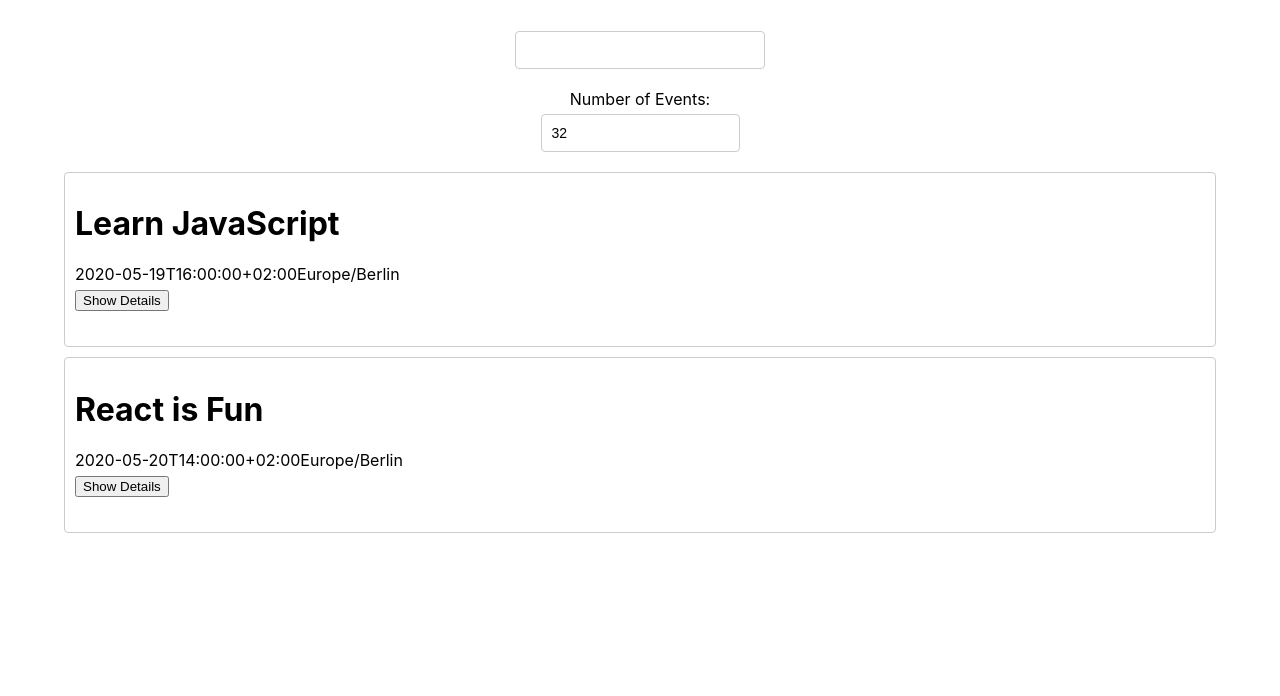
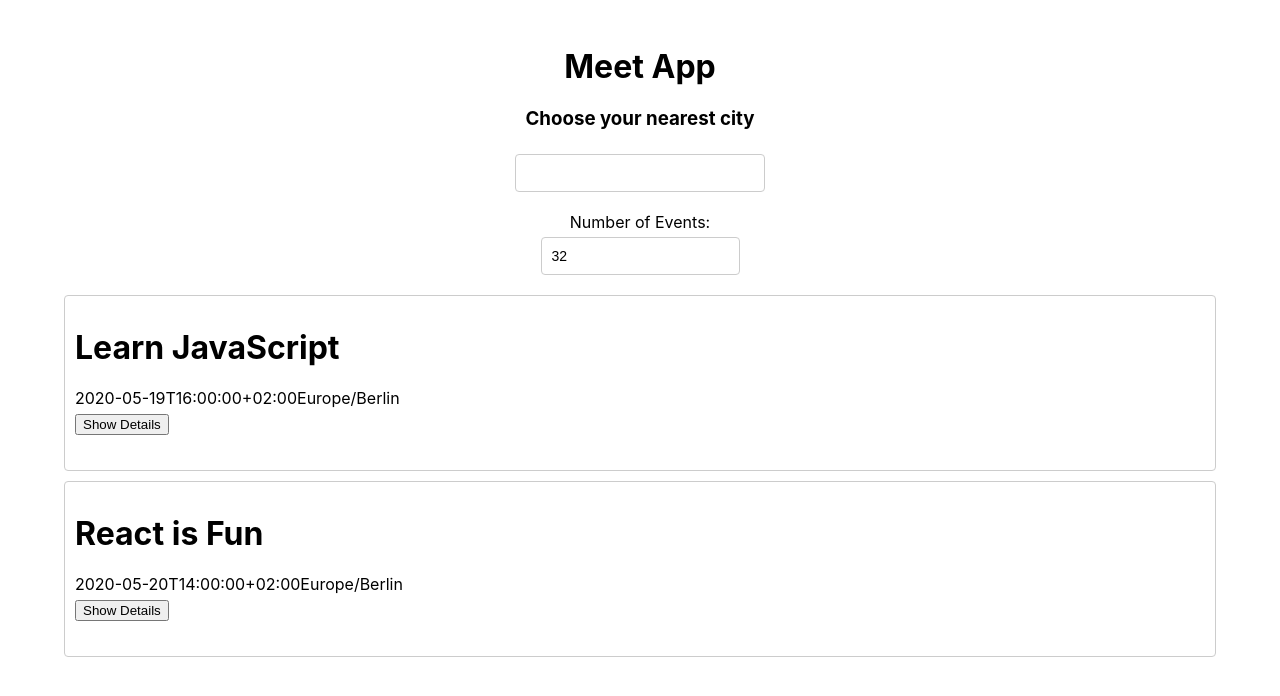
Before and after one commit to marjsky/meet, a React (Create React App) app: page / in a window 1280 px wide. Shown: the top 696 px of the page. Built offline with nearby package versions, Linux system fonts and the light colour scheme; what atatus-spa would draw is missing.

Commit message:
add title and style

```diff
--- a/src/App.css
+++ b/src/App.css
@@ -51,7 +51,7 @@ input[type="number"] {
 
 .suggestions {
   width: 250px;
-  position: absolute;
+  position: initial;
   z-index: 2;
   align-self: center;
   margin: 0;
--- a/src/App.js
+++ b/src/App.js
@@ -57,6 +57,8 @@ class App extends Component {
   render() {
     return (
       <div className="App">
+        <h1>Meet App</h1>
+        <h3>Choose your nearest city</h3>
         <CitySearch locations={this.state.locations} updateEvents={this.updateEvents} />
         <NumberOfEvents events={this.state.events} updateEvents={this.updateEvents} />
         <EventList events={this.state.events} />
```
